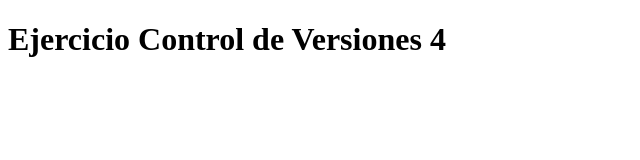
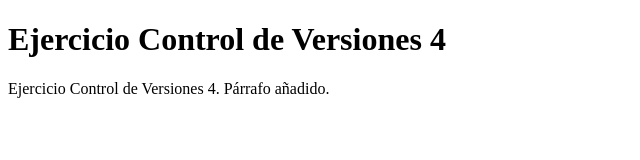
Before and after one commit to Despertinador/ejercicioCV4, a plain HTML site: page index.html in a window 1280 px wide. Shown: the whole page, without its empty margins (0-640 px from the left). Drawn offline with Linux system fonts and the light colour scheme.

Commit message:
segunda Instantanea

```diff
--- a/index.html
+++ b/index.html
@@ -7,5 +7,7 @@
 </head>
 <body>
     <h1>Ejercicio Control de Versiones 4</h1>
+
+    <p>Ejercicio Control de Versiones 4. Párrafo añadido.</p>
 </body>
 </html>
```
